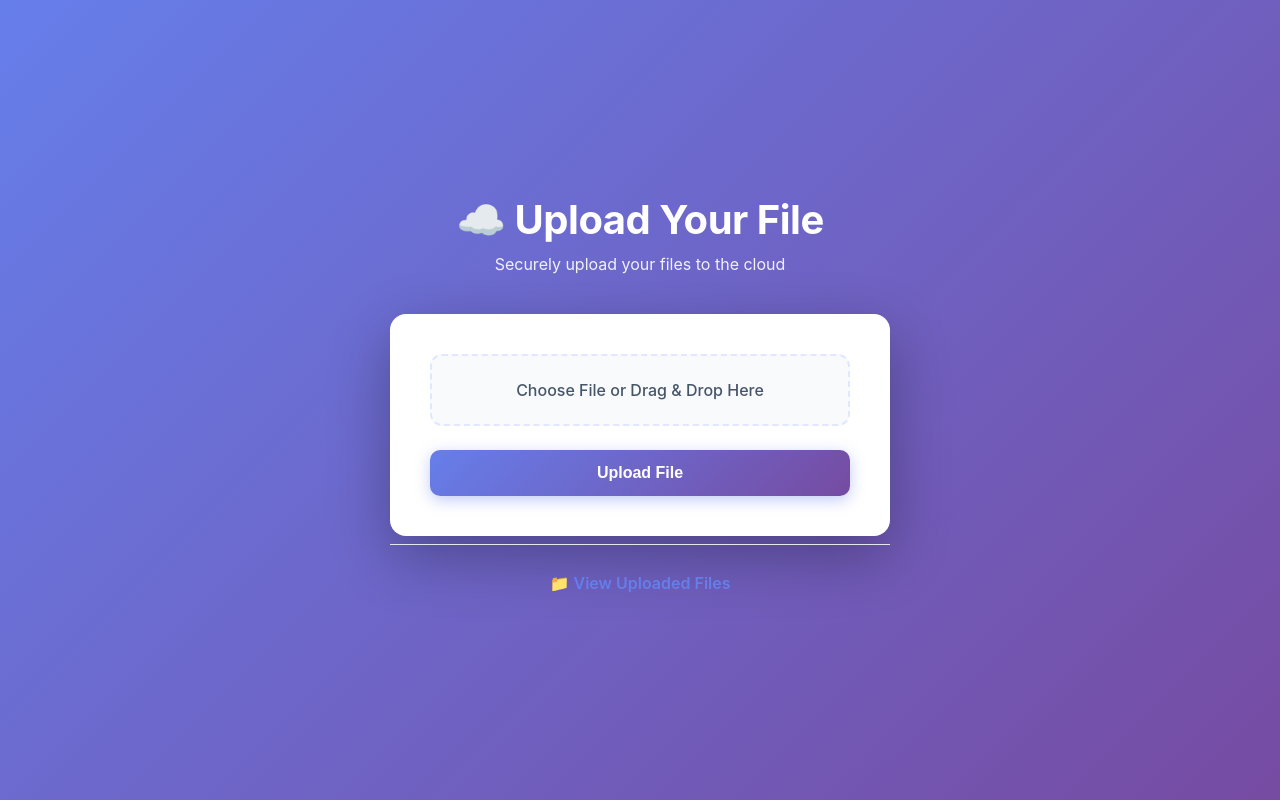
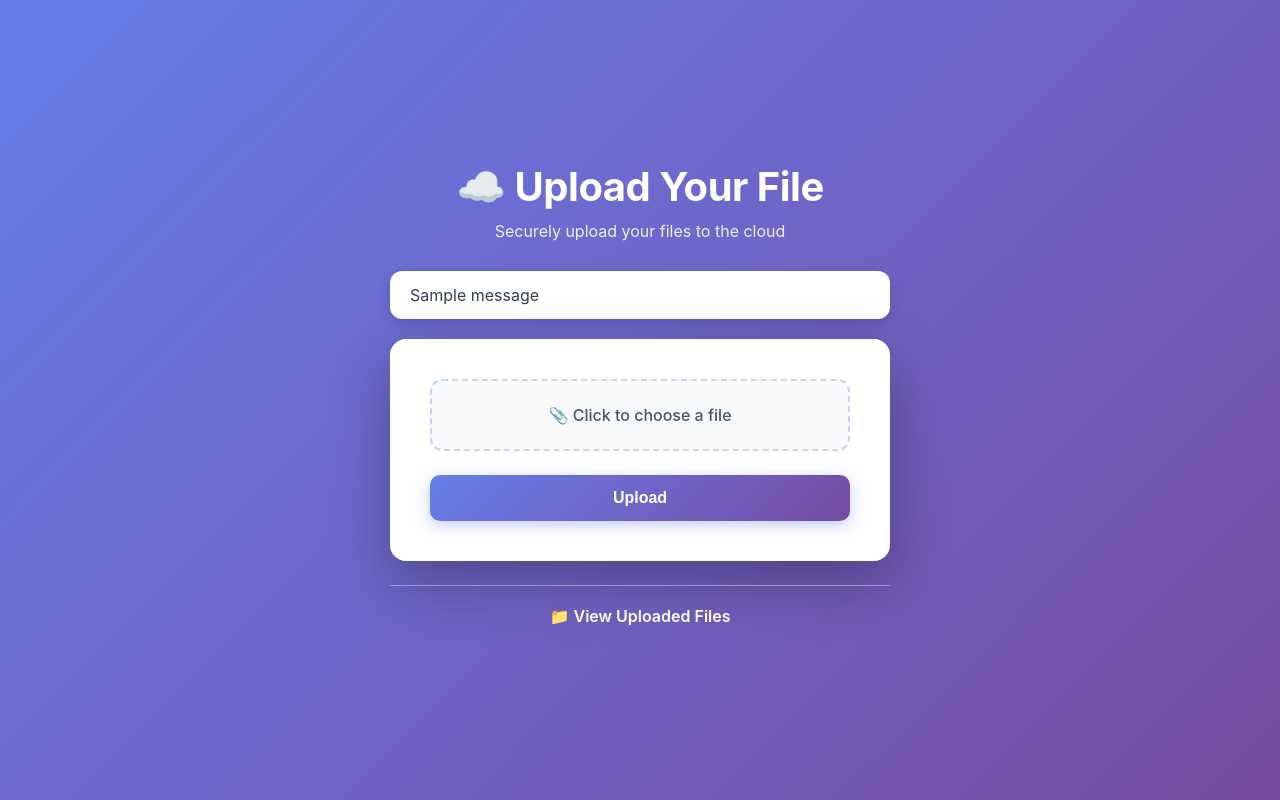
Before and after one commit to garg07bhuvi/Cloud-File-Storage-, a Flask app: page / in a window 1280 px wide. Run offline with Flask 3, Linux system fonts and the light colour scheme; one stand-in notice (Sample message) is shown.

Commit message:
Add security fixes, flash messages, and UI improvements

```diff
--- a/app.py
+++ b/app.py
@@ -1,14 +1,38 @@
-from flask import Flask, render_template, request, send_from_directory, redirect, url_for
+from flask import (Flask, render_template, request, send_from_directory,
+                   redirect, url_for, flash)
+from werkzeug.utils import secure_filename
 import os
 from datetime import datetime
 
 app = Flask(__name__)
 
-UPLOAD_FOLDER = 'uploads'
-if not os.path.exists(UPLOAD_FOLDER):
-    os.makedirs(UPLOAD_FOLDER)
+# Needed for flash() messages. In real deployment, set it as an environment variable.
+app.secret_key = os.environ.get('SECRET_KEY', 'dev-only-change-me')
+
+BASE_DIR = os.path.abspath(os.path.dirname(__file__))
+UPLOAD_FOLDER = os.path.join(BASE_DIR, 'uploads')
+os.makedirs(UPLOAD_FOLDER, exist_ok=True)
 
 app.config['UPLOAD_FOLDER'] = UPLOAD_FOLDER
+app.config['MAX_CONTENT_LENGTH'] = 16 * 1024 * 1024  # 16 MB limit
+
+ALLOWED_EXTENSIONS = {'txt', 'pdf', 'png', 'jpg', 'jpeg', 'gif',
+                      'doc', 'docx', 'xls', 'xlsx', 'ppt', 'pptx', 'zip'}
+
+
+def allowed_file(filename):
+    return '.' in filename and filename.rsplit('.', 1)[1].lower() in ALLOWED_EXTENSIONS
+
+
+def unique_filename(filename):
+    """report.pdf -> report_1.pdf -> report_2.pdf if names already exist."""
+    name, ext = os.path.splitext(filename)
+    candidate = filename
+    counter = 1
+    while os.path.exists(os.path.join(app.config['UPLOAD_FOLDER'], candidate)):
+        candidate = f"{name}_{counter}{ext}"
+        counter += 1
+    return candidate
 
 
 @app.route('/')
@@ -16,17 +40,37 @@ def home():
     return render_template('index.html')
 
 
-@app.route('/upload', methods=['POST'])
+@app.route('/upload', methods=['GET', 'POST'])
 def upload_file():
-    if 'file' not in request.files:
-        return "No file part"
-    file = request.files['file']
-    if file.filename == '':
-        return "No selected file"
-    if file:
-        filepath = os.path.join(app.config['UPLOAD_FOLDER'], file.filename)
-        file.save(filepath)
-        return redirect(url_for('view_files'))  # redirect to file list page
+    # Opening /upload directly in the browser (GET) just goes back home
+    if request.method == 'GET':
+        return redirect(url_for('home'))
+
+    file = request.files.get('file')
+
+    if file is None or file.filename == '':
+        flash('No file selected.')
+        return redirect(url_for('home'))
+
+    if not allowed_file(file.filename):
+        flash('This file type is not allowed.')
+        return redirect(url_for('home'))
+
+    filename = secure_filename(file.filename)
+    if filename == '':
+        flash('Invalid file name.')
+        return redirect(url_for('home'))
+
+    filename = unique_filename(filename)
+    file.save(os.path.join(app.config['UPLOAD_FOLDER'], filename))
+    flash(f'"{filename}" uploaded successfully.')
+    return redirect(url_for('view_files'))
+
+
+@app.errorhandler(413)
+def file_too_large(e):
+    flash('File is too large. Maximum size is 16 MB.')
+    return redirect(url_for('home'))
 
 
 @app.route('/files')
@@ -35,13 +79,10 @@ def view_files():
     for filename in os.listdir(app.config['UPLOAD_FOLDER']):
         path = os.path.join(app.config['UPLOAD_FOLDER'], filename)
         if os.path.isfile(path):
-            size = round(os.path.getsize(path) / 1024, 2)  # size in KB
+            size = round(os.path.getsize(path) / 1024, 2)  # KB
             upload_time = datetime.fromtimestamp(os.path.getctime(path)).strftime("%Y-%m-%d %H:%M:%S")
-            files.append({
-                'name': filename,
-                'size': size,
-                'time': upload_time
-            })
+            files.append({'name': filename, 'size': size, 'time': upload_time})
+    files.sort(key=lambda f: f['time'], reverse=True)  # newest first
     return render_template('files.html', files=files)
 
 
@@ -50,13 +91,17 @@ def download_file(filename):
     return send_from_directory(app.config['UPLOAD_FOLDER'], filename, as_attachment=True)
 
 
-@app.route('/delete/<filename>')
+@app.route('/delete/<filename>', methods=['POST'])
 def delete_file(filename):
+    filename = secure_filename(filename)
     path = os.path.join(app.config['UPLOAD_FOLDER'], filename)
     if os.path.exists(path):
         os.remove(path)
+        flash(f'"{filename}" deleted.')
+    else:
+        flash('File not found.')
     return redirect(url_for('view_files'))
 
 
 if __name__ == '__main__':
-    app.run(debug=True)
+    app.run(debug=os.environ.get('FLASK_DEBUG') == '1')
--- a/templates/index.html
+++ b/templates/index.html
@@ -1,7 +1,9 @@
 <!DOCTYPE html>
-<html>
+<html lang="en">
 
 <head>
+    <meta charset="UTF-8">
+    <meta name="viewport" content="width=device-width, initial-scale=1.0">
     <title>☁️ Cloud Upload</title>
     <style>
         * {
@@ -38,8 +40,17 @@
             text-align: center;
             color: rgba(255, 255, 255, 0.9);
             font-size: 1rem;
-            margin-bottom: 40px;
-            font-weight: 400;
+            margin-bottom: 30px;
+        }
+
+        .flash-messages {
+            list-style: none;
+            background: white;
+            color: #334155;
+            padding: 14px 20px;
+            border-radius: 12px;
+            margin-bottom: 20px;
+            box-shadow: 0 4px 15px rgba(0, 0, 0, 0.15);
         }
 
         form {
@@ -69,25 +80,20 @@
             display: block;
             padding: 24px;
             text-align: center;
-            border: 2px dashed #e0e7ff;
+            border: 2px dashed #c7d2fe;
             border-radius: 12px;
             background: #f8fafc;
             cursor: pointer;
             transition: all 0.3s ease;
             font-weight: 500;
             color: #475569;
+            word-break: break-all;
         }
 
-        input[type="file"]:hover+.file-input-label,
         .file-input-wrapper:hover .file-input-label {
             border-color: #667eea;
             background: #eef2ff;
             color: #667eea;
-        }
-
-        input[type="file"]:active+.file-input-label {
-            border-color: #764ba2;
-            background: #f3e8ff;
         }
 
         input[type="submit"] {
@@ -110,31 +116,27 @@
 
         input[type="submit"]:active {
             transform: translateY(0);
-            box-shadow: 0 2px 10px rgba(102, 126, 234, 0.4);
         }
 
         .divider {
             height: 1px;
-            background: #e2e8f0;
-            margin: 8px 0;
+            background: rgba(255, 255, 255, 0.4);
+            margin: 24px 0 8px;
         }
 
-        a {
-            display: inline-block;
+        .files-link {
+            display: block;
             text-align: center;
-            width: 100%;
             padding: 12px;
             text-decoration: none;
-            color: #667eea;
+            color: white;
             font-weight: 600;
             transition: all 0.3s ease;
             border-radius: 8px;
-            margin-top: 8px;
         }
 
-        a:hover {
-            background: #eef2ff;
-            color: #764ba2;
+        .files-link:hover {
+            background: rgba(255, 255, 255, 0.15);
         }
 
         @media (max-width: 600px) {
@@ -150,11 +152,6 @@
                 padding: 20px;
                 font-size: 0.95rem;
             }
-
-            input[type="submit"] {
-                padding: 12px 24px;
-                font-size: 0.95rem;
-            }
         }
     </style>
 </head>
@@ -164,20 +161,35 @@
         <h1>☁️ Upload Your File</h1>
         <p class="subtitle">Securely upload your files to the cloud</p>
 
-        <form action="/upload" method="post" enctype="multipart/form-data">
+        {% with messages = get_flashed_messages() %}
+        {% if messages %}
+        <ul class="flash-messages">
+            {% for message in messages %}
+            <li>{{ message }}</li>
+            {% endfor %}
+        </ul>
+        {% endif %}
+        {% endwith %}
+
+        <form action="{{ url_for('upload_file') }}" method="POST" enctype="multipart/form-data">
             <div class="file-input-wrapper">
-                <input type="file" name="file" id="fileInput">
-                <label for="fileInput" class="file-input-label">
-                    Choose File or Drag & Drop Here
-                </label>
+                <input type="file" name="file" id="file" required
+                    accept=".txt,.pdf,.png,.jpg,.jpeg,.gif,.doc,.docx,.xls,.xlsx,.ppt,.pptx,.zip">
+                <label for="file" class="file-input-label" id="file-label">📎 Click to choose a file</label>
             </div>
-
-            <input type="submit" value="Upload File">
+            <input type="submit" value="Upload">
         </form>
 
         <div class="divider"></div>
-        <a href="/files">📁 View Uploaded Files</a>
+        <a href="{{ url_for('view_files') }}" class="files-link">📁 View Uploaded Files</a>
     </div>
+
+    <script>
+        document.getElementById('file').addEventListener('change', function () {
+            document.getElementById('file-label').textContent =
+                this.files.length ? '📄 ' + this.files[0].name : '📎 Click to choose a file';
+        });
+    </script>
 </body>
 
 </html>
```
Also changed, not shown: templates/files.html (+73 -22 lines), 1 other file.
